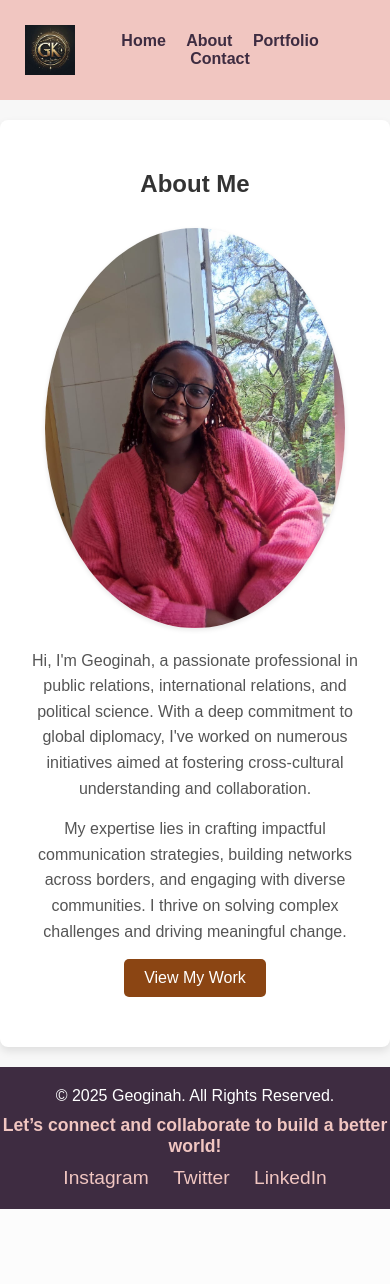
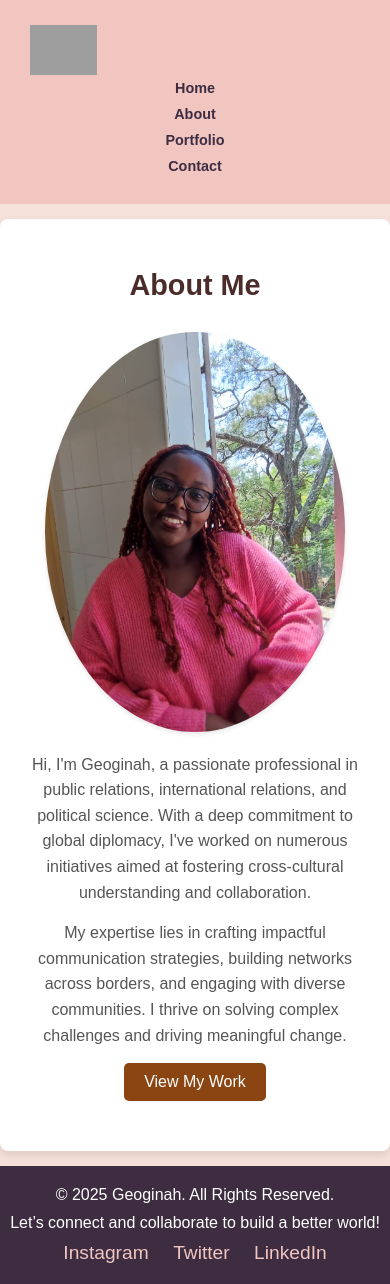
Before and after one commit to brandon99-hub/Brilliance, a Flask app: page /about in a window 390 px wide. Before the commit the page ends 1209 px from the top, so only its background shows below. Run offline with Flask 3, Linux system fonts and the light colour scheme; grey boxes are pictures that could not be loaded.

Commit message:
css changed to fit all media

```diff
--- a/app.py
+++ b/app.py
@@ -103,7 +103,8 @@ def project2():
 def project3():
     return render_template('project3.html',
                            title="Global Diplomacy Project",
-                           description=" This project analyzes the role of diplomacy in fostering peaceful international relations. It explores key diplomatic strategies used by global powers and the impact of diplomatic negotiations on global stability. The project also examines how diplomacy can address major global challenges such as conflict resolution, economic partnerships, and international treaties.",
+                           description=" This project analyzes the role of diplomacy in fostering peaceful international relations. It explores key diplomatic strategies used by global powers and the impact of diplomatic negotiations on global stability."
+                                       " The project also examines how diplomacy can address major global challenges such as conflict resolution, economic partnerships, and international treaties.",
                            image="images/project 3.webp")  # Add image path
 
 # Login Route (login page)
--- a/static/styles.css
+++ b/static/styles.css
@@ -1,3 +1,6 @@
+/* ============================================
+   CSS Variables & Reset
+   ============================================ */
 :root {
     --light-coffee: #f5e1da;
     --dark-coffee: #4a2c2a;
@@ -6,13 +9,20 @@
     --text-color: #555;
 }
 
-/* General layout fixes */
+/* Basic Reset */
+* {
+    margin: 0;
+    padding: 0;
+    box-sizing: border-box;
+}
+
+/* ============================================
+   Global Layout & Typography
+   ============================================ */
 body {
     display: flex;
     flex-direction: column;
     min-height: 100vh;
-    margin: 0;
-    padding: 0;
     font-family: Arial, sans-serif;
     background-color: var(--light-coffee);
     color: var(--dark-coffee);
@@ -22,23 +32,30 @@ main {
     flex: 1;
 }
 
-footer {
-    background-color: var(--coffee-brown);
-    color: white;
-    text-align: center;
-    padding: 10px 20px;
-    width: 100%;
-    margin-top: auto;
+/* Adjust headings on smaller screens */
+h1, h2 {
+    color: var(--dark-coffee);
+    font-family: Arial, sans-serif;
+}
+@media (max-width: 480px) {
+    h1 {
+        font-size: 1.8rem;
+    }
+    h2 {
+        font-size: 1.4rem;
+    }
 }
 
-/* Navigation bar */
+/* ============================================
+   Navigation
+   ============================================ */
 nav {
     background-color: #f1c6c1; /* Light pink */
-    padding: 5px;
+    padding: 5px 10px;
     display: flex;
     justify-content: space-between;
     align-items: center;
-    border: none; /* Remove any border */
+    border: none;
 }
 
 nav .logo {
@@ -47,30 +64,36 @@ nav .logo {
 
 nav ul {
     list-style: none;
-    padding: 0;
-    margin: 0;
+    display: flex;
+    flex-wrap: wrap;
 }
-
 nav ul li {
-    display: inline;
     margin: 0 15px;
 }
-
 nav ul li a {
     text-decoration: none;
     color: #3e2c41;
     font-weight: bold;
     transition: color 0.3s;
 }
-
 nav ul li a:hover,
 nav ul li a.active,
 nav ul li a:focus {
-    color: #e09b94; /* Golden color for hover and active */
+    color: #e09b94;
     outline: none;
 }
 
-/* Portfolio Grid Layout */
+/* Responsive Nav: Reduce margins and optionally stack items on very small screens */
+@media (max-width: 600px) {
+    nav ul li {
+        margin: 0 8px;
+        font-size: 0.9rem;
+    }
+}
+
+/* ============================================
+   Portfolio Grid & Cards
+   ============================================ */
 .portfolio-grid {
     display: grid;
     grid-template-columns: repeat(auto-fit, minmax(300px, 1fr));
@@ -78,7 +101,6 @@ nav ul li a:focus {
     padding: 20px;
 }
 
-/* Portfolio Cards */
 .card {
     background: #fff;
     border-radius: 10px;
@@ -86,23 +108,19 @@ nav ul li a:focus {
     overflow: hidden;
     transition: transform 0.3s ease-in-out;
 }
-
 .card img {
     width: 100%;
     height: 200px;
     object-fit: cover;
 }
-
 .card h2 {
     font-size: 1.5em;
     margin: 15px 10px;
 }
-
 .card p {
     font-size: 1em;
     margin: 0 10px 15px;
 }
-
 .card .btn {
     display: inline-block;
     margin: 10px;
@@ -114,27 +132,32 @@ nav ul li a:focus {
     font-weight: bold;
     transition: background 0.3s ease-in-out;
 }
-
 .card .btn:hover {
     background: #b4825c;
 }
-
-/* Card Hover Effect */
 .card:hover {
     transform: translateY(-5px);
 }
 
-/* Call to Action Section */
+/* For very narrow screens, force single-column grid */
+@media (max-width: 600px) {
+    .portfolio-grid {
+        grid-template-columns: 1fr;
+        padding: 10px;
+    }
+}
+
+/* ============================================
+   Call to Action Section
+   ============================================ */
 .cta {
     text-align: center;
     margin-top: 30px;
 }
-
 .cta p {
     font-size: 1.2em;
     color: #555;
 }
-
 .cta-btn {
     display: inline-block;
     margin-top: 10px;
@@ -146,38 +169,18 @@ nav ul li a:focus {
     font-weight: bold;
     transition: background 0.3s ease-in-out;
 }
-
 .cta-btn:hover {
     background: #b4825c;
 }
 
-/* Footer */
-/* Footer Tagline */
-.footer-tagline {
-    font-size: 1.1em;
-    color: #f1c6c1; /* Light pink color */
-    margin: 10px 0;
-    font-weight: bold;
-}
-
-.footer-social a {
-    color: white;
-    text-decoration: none;
-    margin: 0 10px;
-    font-size: 1.1em;
-}
-
-.footer-social a:hover {
-    text-decoration: underline;
-}
-
-/* About Section */
+/* ============================================
+   About Section
+   ============================================ */
 .about {
     padding: 50px 20px;
     color: #333;
     text-align: center;
 }
-
 .about-container {
     display: flex;
     flex-wrap: wrap;
@@ -186,24 +189,21 @@ nav ul li a:focus {
     justify-content: center;
     margin-top: 30px;
 }
-
 .about-container img {
     max-width: 300px;
+    width: 100%;
     border-radius: 50%;
     box-shadow: 0 2px 5px rgba(0, 0, 0, 0.1);
 }
-
 .about-text {
     max-width: 600px;
     text-align: left;
 }
-
 .about-text p {
     margin-bottom: 15px;
     line-height: 1.6;
     color: var(--text-color);
 }
-
 .about-text .btn {
     display: inline-block;
     background-color: var(--coffee-brown);
@@ -213,56 +213,32 @@ nav ul li a:focus {
     text-decoration: none;
     transition: background-color 0.3s;
 }
-
 .about-text .btn:hover {
     background-color: #6A360F;
 }
-
-
-/* Responsive Media Queries */
+/* Responsive About: Stack content and center text */
 @media (max-width: 600px) {
-    nav ul li {
-        margin: 0 8px;
-    }
-
-    .portfolio-grid {
-        grid-template-columns: 1fr;
-    }
-
     .about-container {
         flex-direction: column;
     }
-
     .about-text {
         text-align: center;
     }
 }
 
-/* Basic Reset */
-* {
-  margin: 0;
-  padding: 0;
-  box-sizing: border-box;
-}
-
-body {
-  font-family: Arial, sans-serif;
-  background-color: #f7f7f7;
-  color: #4b4b4b; /* Dark gray text */
-}
-
+/* ============================================
+   Header & Sections
+   ============================================ */
 header {
-  background-color: #f1c6c1; /* Light pink */
+    background-color: #f1c6c1;
     padding: 20px;
     text-align: center;
-  color: #3e2c41; /* Coffee brown */
+    color: #3e2c41;
 }
-
 header h1 {
     font-size: 2.5rem;
     font-weight: bold;
 }
-
 section {
     padding: 20px;
     margin: 20px auto;
@@ -271,44 +247,48 @@ section {
     box-shadow: 0 4px 8px rgba(0, 0, 0, 0.1);
     border-radius: 8px;
 }
-
 section h2 {
-  color: #3e2c41; /* Coffee brown */
+    color: #3e2c41;
     font-size: 2rem;
     margin-bottom: 15px;
 }
+/* Reduce section padding on smaller screens */
+@media (max-width: 600px) {
+    section {
+        padding: 15px;
+        margin: 15px auto;
+    }
+    header h1 {
+        font-size: 2rem;
+    }
+}
 
-/* Contact Info Section */
+/* ============================================
+   Contact & Form Elements
+   ============================================ */
 .contact-info {
-  background-color: #f1c6c1; /* Light pink */
+    background-color: #f1c6c1;
     padding: 20px;
     border-radius: 8px;
 }
-
 .contact-info p {
     margin: 10px 0;
 }
-
 .contact-info strong {
     color: #3e2c41;
 }
-
-/* Contact Form */
 .contact-form {
     background-color: #fff;
 }
-
 .form-group {
     margin-bottom: 20px;
 }
-
 label {
     display: block;
-  color: #3e2c41; /* Coffee brown */
+    color: #3e2c41;
     font-weight: bold;
     margin-bottom: 5px;
 }
-
 input, select, textarea {
     width: 100%;
     padding: 10px;
@@ -316,91 +296,90 @@ input, select, textarea {
     border-radius: 5px;
     font-size: 1rem;
 }
-
 textarea {
     height: 150px;
 }
-
 button {
-  background-color: #f1c6c1; /* Light pink */
+    background-color: #f1c6c1;
     color: #fff;
     padding: 12px 20px;
     border: none;
     border-radius: 5px;
     font-size: 1.1rem;
     cursor: pointer;
+    transition: background-color 0.3s;
+}
+button:hover {
+    background-color: #e09b94;
 }
 
-button:hover {
-  background-color: #e09b94; /* Darker pink on hover */
-}
-
-/* Social Links Section */
+/* ============================================
+   Social Links Section
+   ============================================ */
 .social-links {
-  background-color: #f1c6c1; /* Light pink */
+    background-color: #f1c6c1;
     padding: 20px;
     border-radius: 8px;
     text-align: center;
 }
-
 .social-links a {
     margin: 0 10px;
     text-decoration: none;
-  color: #3e2c41; /* Coffee brown */
+    color: #3e2c41;
     font-size: 1.1rem;
 }
-
 .social-links a:hover {
-  color: #e09b94; /* Darker pink on hover */
+    color: #e09b94;
 }
 
-/* Map Section */
+/* ============================================
+   Google Map Section
+   ============================================ */
 .google-map iframe {
     width: 100%;
     height: 400px;
     border-radius: 8px;
 }
 
-/* Footer Styles */
+/* ============================================
+   Footer
+   ============================================ */
 footer {
-  background-color: #3e2c41; /* Coffee brown */
+    background-color: #3e2c41;
     color: #fff;
-  padding: 20px 0;
+    padding: 20px 10px;
     text-align: center;
 }
-
 .footer-content {
     max-width: 900px;
     margin: 0 auto;
 }
-
 footer p {
     font-size: 1rem;
     margin-bottom: 10px;
 }
-
 .footer-social {
     margin-top: 10px;
 }
-
 .footer-social a {
     text-decoration: none;
-  color: #f1c6c1; /* Light pink */
+    color: #f1c6c1;
     font-size: 1.2rem;
     margin: 0 10px;
     transition: color 0.3s ease;
 }
+.footer-social a:hover {
+    color: #e09b94;
+}
 
-.footer-social a:hover {
-  color: #e09b94; /* Darker pink on hover */
-}
-/* Authentication Form */
+/* ============================================
+   Authentication Section
+   ============================================ */
 .auth-section {
     padding: 50px 20px;
     text-align: center;
     color: #333;
 }
-
 .auth-section form {
     max-width: 400px;
     margin: 0 auto;
@@ -409,17 +388,14 @@ footer p {
     border-radius: 8px;
     box-shadow: 0 4px 8px rgba(0, 0, 0, 0.1);
 }
-
 .auth-section .form-group {
     margin-bottom: 20px;
 }
-
 .auth-section .form-group label {
     display: block;
     margin-bottom: 5px;
     font-weight: bold;
 }
-
 .auth-section .form-group input {
     width: 100%;
     padding: 10px;
@@ -427,7 +403,6 @@ footer p {
     border-radius: 5px;
     font-size: 1rem;
 }
-
 .auth-section .btn {
     background-color: var(--coffee-brown);
     color: white;
@@ -437,62 +412,74 @@ footer p {
     width: 100%;
     cursor: pointer;
 }
-
 .auth-section .btn:hover {
     background-color: #6A360F;
 }
-
 .auth-section p {
     margin-top: 20px;
 }
-/* Reset default margins and paddings */
-* {
-    margin: 0;
-    padding: 0;
-    box-sizing: border-box;
-}
 
+/* ============================================
+   Project Details Section
+   ============================================ */
 .project-details {
     display: flex;
-    align-items: center;  /* Vertical centering */
-    justify-content: flex-start;  /* Align items to the left */
+    align-items: center;
+    justify-content: flex-start;
     padding: 20px;
 }
-
 .project-image {
-    width: 45%;  /* Adjust the width of the image */
+    width: 45%;
     max-width: 100%;
     height: auto;
-    margin-right: 20px;  /* Space between image and text */
+    margin-right: 20px;
 }
-
 .project-details article {
-    flex-grow: 1;  /* Allow text to fill the remaining space */
+    flex-grow: 1;
 }
-
 .project-details h1 {
     font-size: 2.5em;
     margin-bottom: 20px;
 }
-
 .project-details p {
     font-size: 1.2em;
     line-height: 1.5;
 }
-
-/* Media query for smaller screens */
+/* Responsive Project Details */
 @media (max-width: 768px) {
     .project-details {
-        flex-direction: column;  /* Stack image and text on top of each other */
-        align-items: center; /* Center them */
+        flex-direction: column;
+        align-items: center;
+    }
+    .project-image {
+        width: 80%;
+        margin-right: 0;
+    }
+    .project-details article {
+        width: 80%;
+    }
 }
 
-    .project-image {
-        width: 80%;  /* Allow image to be a bit smaller on mobile */
-        margin-right: 0;  /* Remove margin on mobile */
+/* ============================================
+   Additional Responsive Tweaks
+   ============================================ */
+/* For extra-small devices */
+@media (max-width: 480px) {
+    nav {
+        flex-direction: column;
+        align-items: flex-start;
     }
-
-    .project-details article {
-        width: 80%;  /* Take up more width on mobile */
+    nav ul {
+        flex-direction: column;
+        width: 100%;
+    }
+    nav ul li {
+        margin: 5px 0;
+    }
+    header h1 {
+        font-size: 2rem;
+    }
+    section, .auth-section form {
+        padding: 15px;
     }
 }
```
Also changed, not shown: static/images/favicon.ico (deleted), static/images/geoginah logo.jpeg (deleted). Lines whose indentation alone changed are shown as unchanged.
